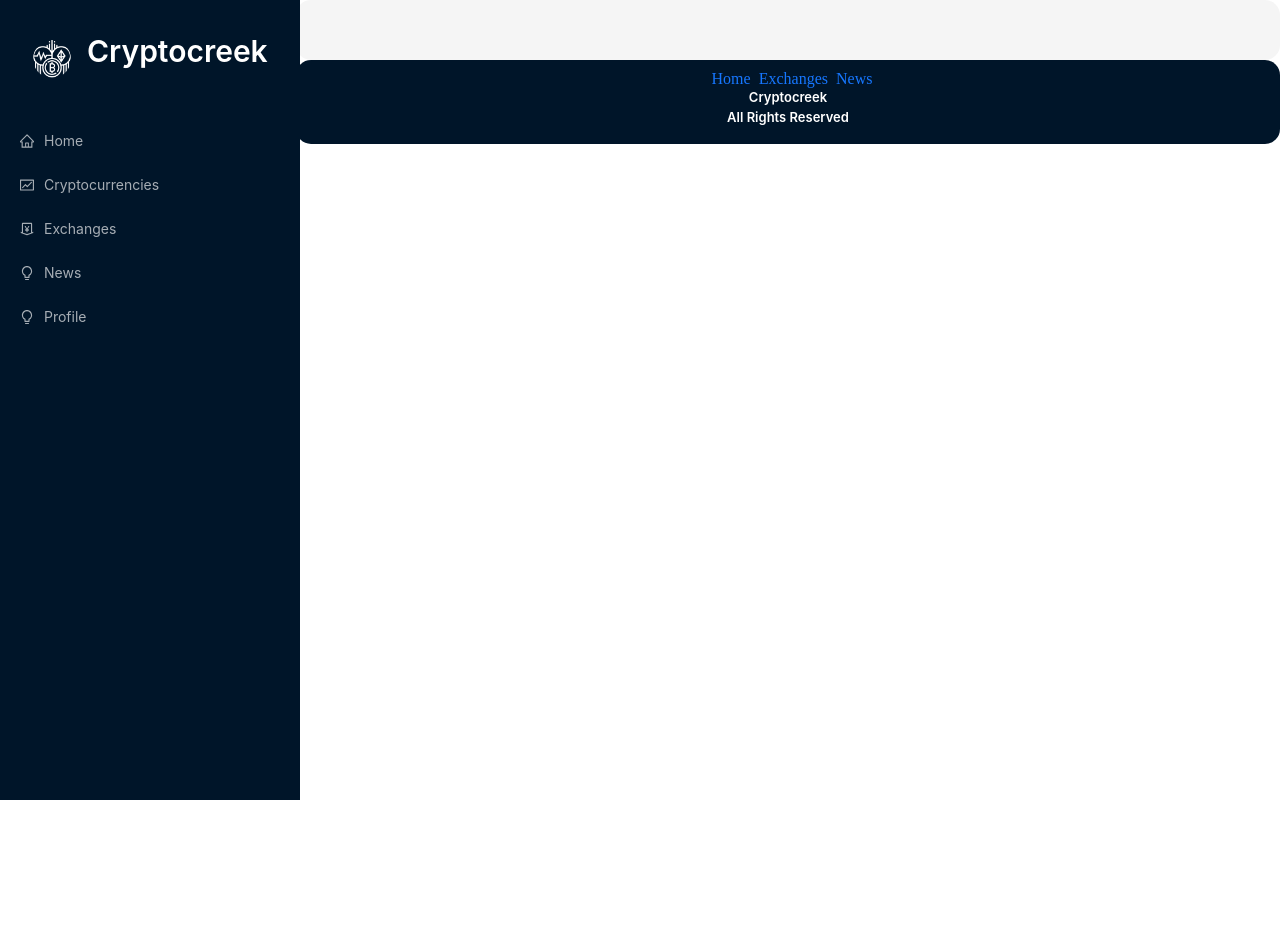
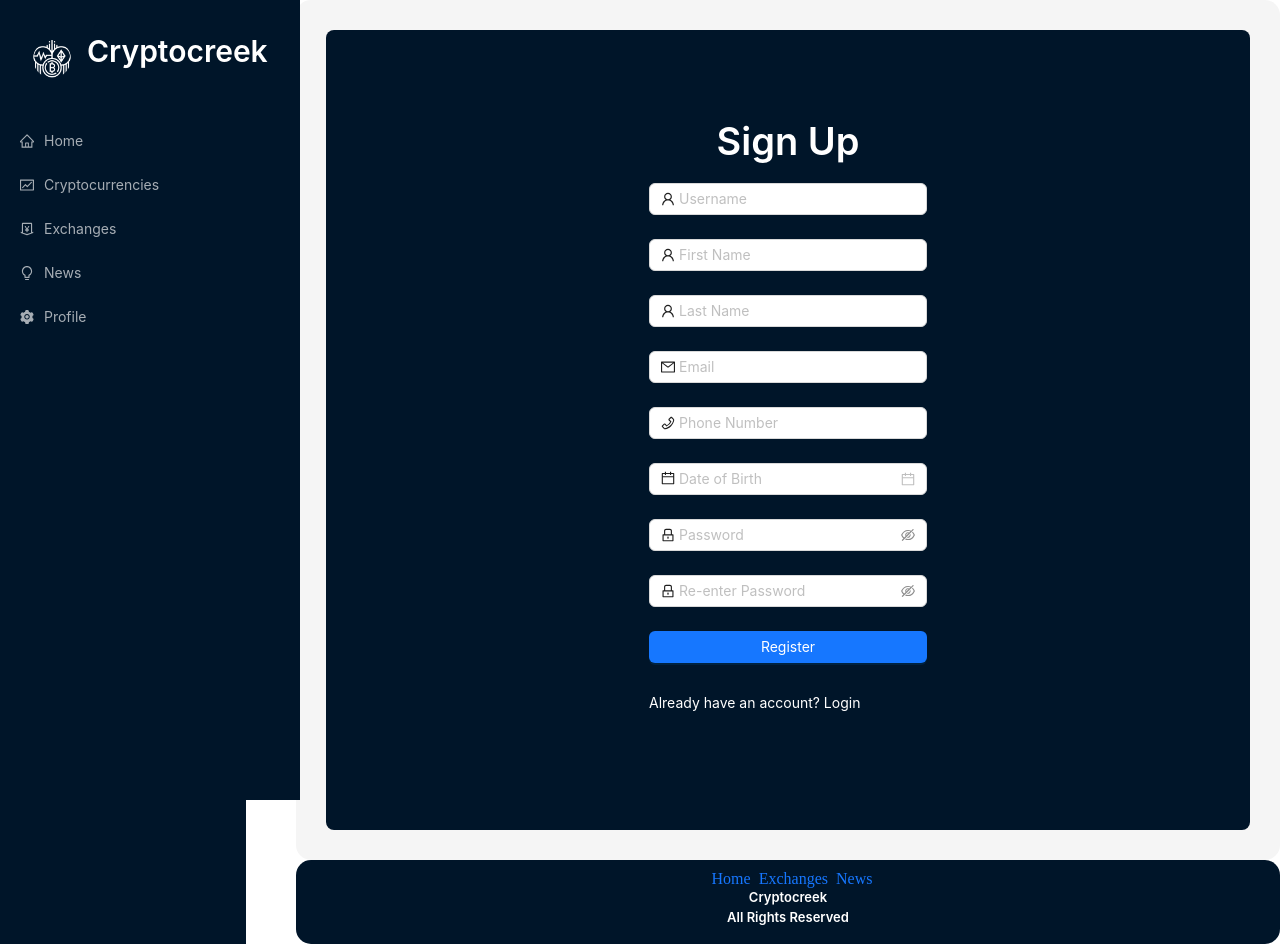
Before and after one commit to dilton4543/cryptocreek, a React (Create React App) app: page /signup in a window 1280 px wide. Before the commit the page ends 800 px from the top, so only its background shows below. Built offline with nearby package versions, Linux system fonts and the light colour scheme.

Commit message:
added login and signup functionality

```diff
--- a/package.json
+++ b/package.json
@@ -8,7 +8,7 @@
     "@testing-library/jest-dom": "^5.17.0",
     "@testing-library/react": "^13.4.0",
     "@testing-library/user-event": "^13.5.0",
-    "antd": "^5.14.1",
+    "antd": "^5.14.2",
     "axios": "^1.6.7",
     "chart.js": "^4.4.1",
     "chartjs-adapter-date-fns": "^3.0.0",
--- a/src/App.js
+++ b/src/App.js
@@ -4,7 +4,7 @@ import React from 'react';
 import { Routes, Route, Link} from 'react-router-dom'; //versions 5 below use Switch not Routes
 import { Layout, Typography, Space } from 'antd';
 
-import { Navbar, Exchanges, Homepage, Cryptocurrencies, News, CryptoDetails, Profile } from './components'; // importing our Navbar component from the components folder because we have already exported it in our (components/index.js) folder.
+import { Navbar, Exchanges, Homepage, Cryptocurrencies, News, CryptoDetails, Profile, Signup, Login } from './components'; // importing our Navbar component from the components folder because we have already exported it in our (components/index.js) folder.
 
 import './App.css';
 // import 'antd/dist/antd.css';
@@ -45,6 +45,14 @@ const App = () => { //Routes
               exact path="/profile"
               element={<Profile />}
               />
+              <Route
+              exact path="/login"
+              element={<Login />}
+              />
+              <Route
+              exact path="/signup"
+              element={<Signup />}
+              />
               </Routes>
           </div>
         </Layout>
--- /dev/null
+++ b/src/components/Login.jsx
@@ -0,0 +1,65 @@
+import React from 'react';
+import { Form, Input, Button, Checkbox, Row, Col, Typography } from 'antd';
+import { UserOutlined, LockOutlined } from '@ant-design/icons';
+import { useNavigate } from 'react-router-dom';
+
+const { Title } = Typography;
+
+const Login = () => {
+  const navigate = useNavigate();
+
+  const onFinish = (values) => {
+    console.log('Received values of form: ', values);
+    // Add your login logic here and call navigate on success
+    navigate('/');
+  };
+
+  return (
+    <Row align="middle" justify="center" style={{ minHeight: '100vh', background: '#001529', borderRadius: '8px'  }}>
+      <Col span={8}>
+        <Form
+          name="normal_login"
+          className="login-form"
+          initialValues={{
+            remember: true,
+          }}
+          onFinish={onFinish}
+        >
+          <Title level={2} style={{ color: 'white', textAlign: 'center' }}>Login</Title>
+          <Form.Item
+            name="username"
+            rules={[{ required: true, message: 'Please input your username!' }]}
+          >
+            <Input prefix={<UserOutlined className="site-form-item-icon" />} placeholder="Username" />
+          </Form.Item>
+          <Form.Item
+            name="password"
+            rules={[{ required: true, message: 'Please input your password!' }]}
+          >
+            <Input
+              prefix={<LockOutlined className="site-form-item-icon" />}
+              type="password"
+              placeholder="Password"
+            />
+          </Form.Item>
+          <Form.Item>
+            <Checkbox style={{ color: 'white' }}>Remember me</Checkbox>
+            <a className="login-form-forgot" href="" style={{ float: 'right', color: 'white' }}>
+              Forgot password?
+            </a>
+          </Form.Item>
+          <Form.Item>
+            <Button type="primary" htmlType="submit" className="login-form-button" block>
+              Log in
+            </Button>
+            <div style={{ color: 'white', textAlign: 'center', marginTop: '16px' }}>
+              Or <a href="/signup" style={{ color: 'white' }}>register now!</a>
+            </div>
+          </Form.Item>
+        </Form>
+      </Col>
+    </Row>
+  );
+};
+
+export default Login;
--- a/src/components/Navbar.jsx
+++ b/src/components/Navbar.jsx
@@ -2,7 +2,7 @@
 import React, {useState, useEffect} from 'react'
 import { Button, Menu, Typography, Avatar } from 'antd';
 import { Link } from 'react-router-dom';
-import { HomeOutlined, MoneyCollectOutlined, BulbOutlined, FundOutlined, MenuOutlined } from '@ant-design/icons';
+import { HomeOutlined, MoneyCollectOutlined, BulbOutlined, FundOutlined, MenuOutlined, SettingFilled, } from '@ant-design/icons';
 
 import icon from '../images/cryptocurrency.png';
 const Navbar = () => {
@@ -57,7 +57,7 @@ const Navbar = () => {
             <Menu.Item icon={<BulbOutlined />} >
                 <Link to="/news">News</Link>
             </Menu.Item>
-            <Menu.Item icon={<BulbOutlined />} >
+            <Menu.Item icon={ <SettingFilled />} >
                 <Link to="/profile">Profile</Link>
             </Menu.Item>
         </Menu>
--- a/src/components/Profile.jsx
+++ b/src/components/Profile.jsx
@@ -8,15 +8,18 @@ const Profile = () => {
   const [user, setUser] = useState(UserList[0]);
   const [color, setColor] = useState(ColorList[0]);
   const [gap, setGap] = useState(GapList[0]);
+
   const changeUser = () => {
     const index = UserList.indexOf(user);
     setUser(index < UserList.length - 1 ? UserList[index + 1] : UserList[0]);
     setColor(index < ColorList.length - 1 ? ColorList[index + 1] : ColorList[0]);
   };
+
   const changeGap = () => {
     const index = GapList.indexOf(gap);
     setGap(index < GapList.length - 1 ? GapList[index + 1] : GapList[0]);
   };
+
   return (
     <>
       <Avatar
--- /dev/null
+++ b/src/components/Signup.jsx
@@ -0,0 +1,121 @@
+import React from 'react';
+import { Form, Input, Button, Row, Col, Typography, DatePicker } from 'antd';
+import { UserOutlined, MailOutlined, LockOutlined, PhoneOutlined, CalendarOutlined } from '@ant-design/icons';
+import { useNavigate } from 'react-router-dom'; // Import useNavigate instead of useHistory
+
+const { Title, Link } = Typography;
+
+const Signup = () => {
+  const [form] = Form.useForm();
+  const navigate = useNavigate(); // Hook for navigation
+
+  const onFinish = (values) => {
+    console.log('Received values of form: ', values);
+    // Here you would send a request to your backend to register the user
+    // After successful registration, redirect to the login page
+    navigate('/login'); // Replace '/login' with your login route
+  };
+
+  return (
+    <Row align="middle" justify="center" style={{ minHeight: '100vh', background: '#001529', borderRadius: '8px'}}>
+      <Col>
+        <Form
+          name="register"
+          onFinish={onFinish}
+          form={form}
+          scrollToFirstError
+        >
+          <Title style={{ color: 'white', textAlign: 'center' }}>Sign Up</Title>
+          <Form.Item
+            name="username"
+            rules={[{ required: true, message: 'Please input your username!', whitespace: true }]}
+          >
+            <Input prefix={<UserOutlined />} placeholder="Username" />
+          </Form.Item>
+          <Form.Item
+            name="firstName"
+            rules={[{ required: true, message: 'Please input your first name!', whitespace: true }]}
+          >
+            <Input prefix={<UserOutlined />} placeholder="First Name" />
+          </Form.Item>
+          <Form.Item
+            name="lastName"
+            rules={[{ required: true, message: 'Please input your last name!', whitespace: true }]}
+          >
+            <Input prefix={<UserOutlined />} placeholder="Last Name" />
+          </Form.Item>
+          <Form.Item
+            name="email"
+            rules={[
+              {
+                type: 'email',
+                message: 'The input is not valid E-mail!',
+              },
+              {
+                required: true,
+                message: 'Please input your E-mail!',
+              },
+            ]}
+          >
+            <Input prefix={<MailOutlined />} placeholder="Email" />
+          </Form.Item>
+          <Form.Item
+            name="phoneNumber"
+            rules={[{ required: true, message: 'Please input your phone number!' }]}
+          >
+            <Input prefix={<PhoneOutlined />} placeholder="Phone Number" />
+          </Form.Item>
+          <Form.Item
+            name="dateOfBirth"
+            rules={[{ type: 'object', required: true, message: 'Please select your date of birth!' }]}
+          >
+            <DatePicker prefix={<CalendarOutlined />} style={{ width: '100%' }} placeholder="Date of Birth" />
+          </Form.Item>
+          <Form.Item
+            name="password"
+            rules={[
+              {
+                required: true,
+                message: 'Please input your password!',
+              },
+            ]}
+            hasFeedback
+          >
+            <Input.Password prefix={<LockOutlined />} placeholder="Password" />
+          </Form.Item>
+          <Form.Item
+            name="confirm"
+            dependencies={['password']}
+            hasFeedback
+            rules={[
+              {
+                required: true,
+                message: 'Please confirm your password!',
+              },
+              ({ getFieldValue }) => ({
+                validator(_, value) {
+                  if (!value || getFieldValue('password') === value) {
+                    return Promise.resolve();
+                  }
+                  return Promise.reject(new Error('The two passwords that you entered do not match!'));
+                },
+              }),
+            ]}
+          >
+            <Input.Password prefix={<LockOutlined />} placeholder="Re-enter Password" />
+          </Form.Item>
+          <Form.Item>
+            <Button type="primary" htmlType="submit" block>
+              Register
+            </Button>
+          </Form.Item>
+          <Form.Item>
+            <Link href="/login" style={{ color: 'white' }}>Already have an account? Login</Link>
+          </Form.Item>
+        </Form>
+      </Col>
+    </Row>
+  );
+};
+
+export default Signup;
--- a/src/components/index.js
+++ b/src/components/index.js
@@ -7,3 +7,5 @@ export {default as Exchanges} from './Exchanges';
 export {default as CryptoDetails} from './CryptoDetails';
 export {default as Cryptocurrencies} from './Cryptocurrencies';
 export {default as Profile} from './Profile';
+export {default as Login} from './Login';
+export {default as Signup} from './Signup';
--- a/src/services/cryptoApi.js
+++ b/src/services/cryptoApi.js
@@ -23,13 +23,10 @@ export const cryptoApi = createApi({  //we have to pass some options inside of a
             query: (count) => createRequest(`/coins?limit=${count}`), //you provide a function that points to that request
         }), //you can name the getCryptos anything you want
 
-        getExchanges: builder.query({
-            query: () => createRequest(`/exchanges`),
-        }),
-
         getCryptoDetails: builder.query({//we want to add an extra service for cryptoDetails.jsx
             query: (coinuuId)=> createRequest(`/coin/${coinuuId}`), //coin not coins cause its one coin we are looking for...
         }),
+
         getCryptoHistory: builder.query({
             query: (coinuuId)=> createRequest(`/coin/${coinuuId}/history`),
         })
```
Also changed, not shown: 1 other file (tests, documents, lock files or other folders).
